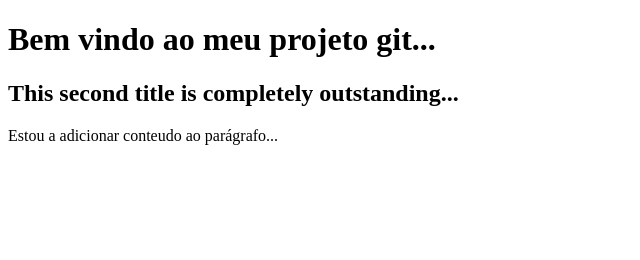
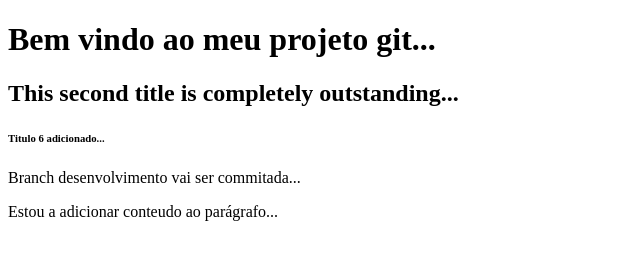
Before and after one commit to tiagoxdca/meusite, a plain HTML site: page index.html in a window 1280 px wide. Shown: the whole page, without its empty margins (0-640 px from the left). Drawn offline with Linux system fonts and the light colour scheme.

Commit message:
comitar para a branch desenvolvimento

```diff
--- a/index.html
+++ b/index.html
@@ -11,6 +11,10 @@
         <h1>Bem vindo ao meu projeto git...</h1>
         <h2>This second title is completely outstanding...</h2>
 
+        <h6>Titulo 6 adicionado...</h6>
+
+        <p>Branch desenvolvimento vai ser commitada...</p>
+
         <p>Estou a adicionar conteudo ao parágrafo...</p>
 
     </body>
```
